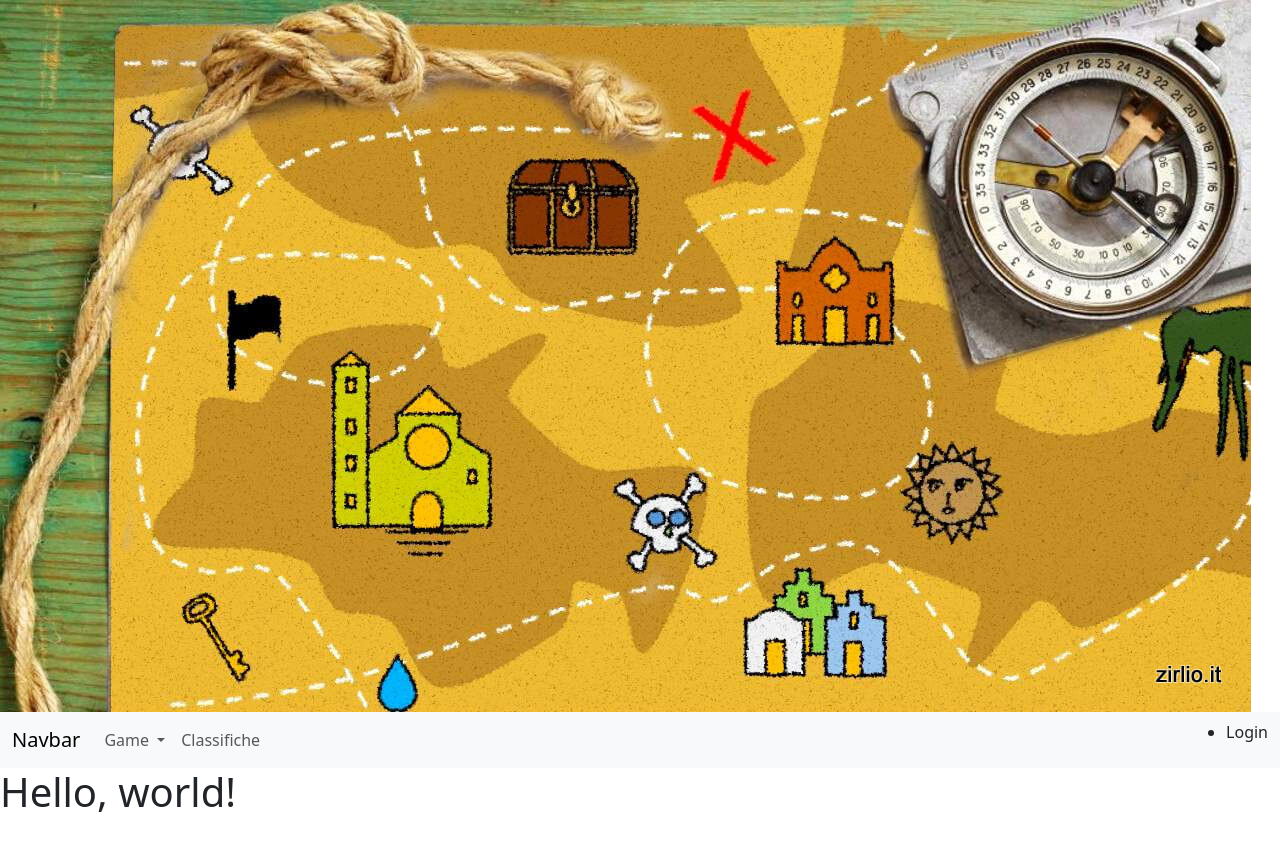
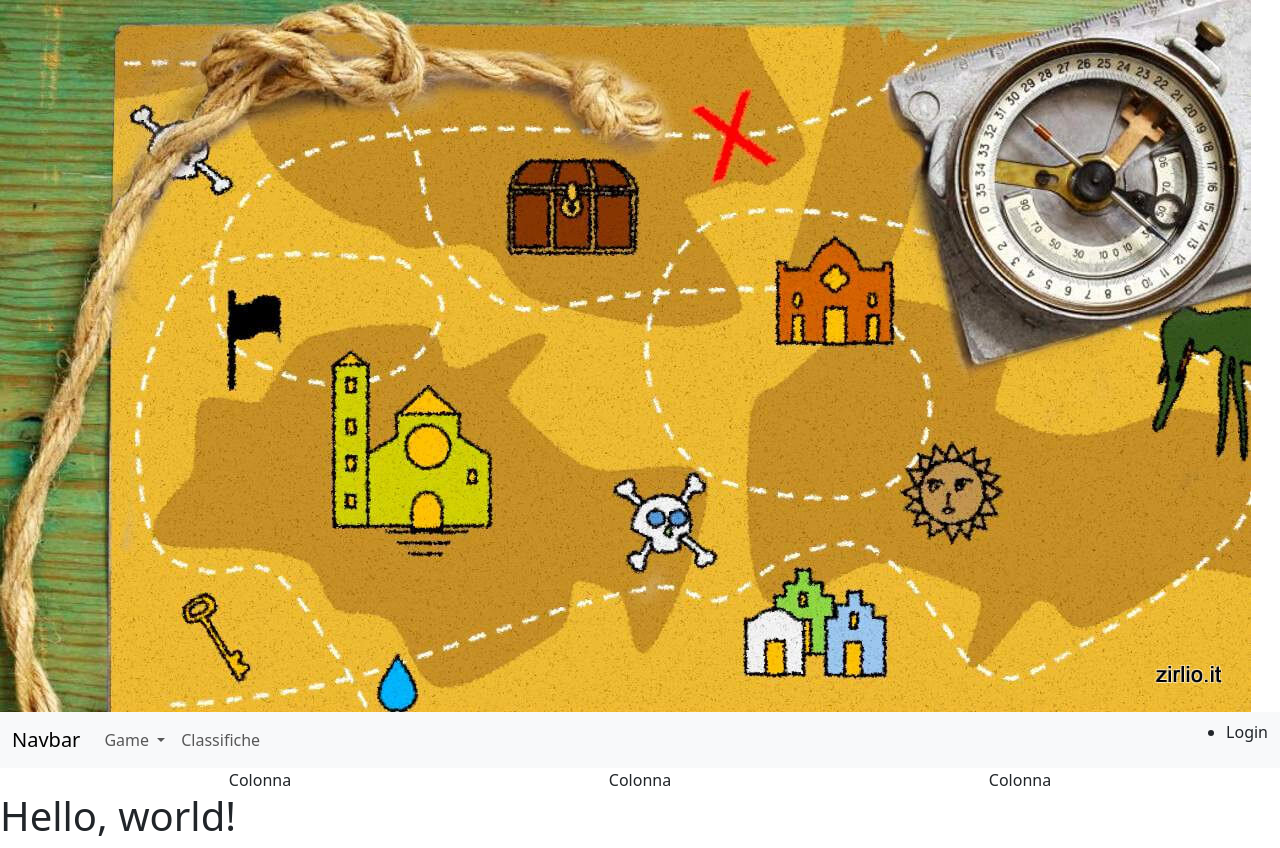
Before and after one commit to cristian-angiuli/Caccia-al-tesoro3C, a website: page index.html in a window 1280 px wide. Before the commit the page ends 824 px from the top, so only its background shows below. Drawn offline with nearby package versions, Linux system fonts and the light colour scheme.

Commit message:
Update index.html

```diff
--- a/index.html
+++ b/index.html
@@ -37,6 +37,20 @@
     </div>
   </div>
 </nav>
+
+    <div class="container text-center">
+  <div class="row">
+    <div class="col">
+      Colonna
+    </div>
+    <div class="col">
+      Colonna
+    </div>
+    <div class="col">
+      Colonna
+    </div>
+  </div>
+    </div>
     <h1>Hello, world!</h1>
   <script src="script/script.js"></script>
     <script src="https://cdn.jsdelivr.net/npm/bootstrap@5.3.3/dist/js/bootstrap.bundle.min.js" integrity="sha384-YvpcrYf0tY3lHB60NNkmXc5s9fDVZLESaAA55NDzOxhy9GkcIdslK1eN7N6jIeHz" crossorigin="anonymous"></script>
```
